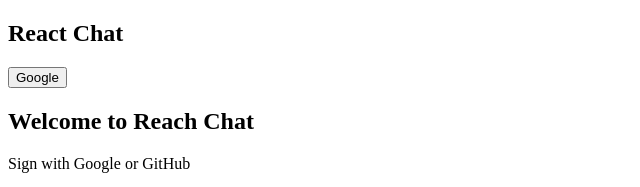
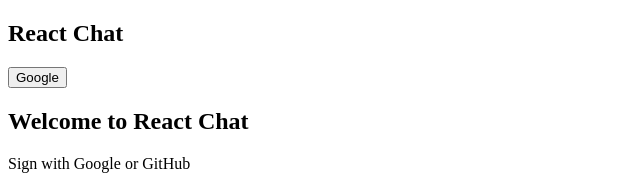
Before and after one commit to crlnvls/react-chat, a React (Vite) app: page / in a window 1280 px wide. Shown: the top 187 px of the page, without its empty margins (0-640 px from the left). Built offline with nearby package versions, Linux system fonts and the light colour scheme; no server answers.

Commit message:
Delete unnecessary import

```diff
--- a/src/components/Welcome/index.jsx
+++ b/src/components/Welcome/index.jsx
@@ -1,7 +1,6 @@
 import React from "react";
 
 import { auth } from "../../firebase";
-import { useAuthState } from "react-firebase-hooks/auth";
 import { GoogleAuthProvider, signInWithRedirect } from "firebase/auth";
 
 const Welcome = () => {
@@ -12,7 +11,7 @@ const Welcome = () => {
 
   return (
     <>
-      <h2>Welcome to Reach Chat</h2>
+      <h2>Welcome to React Chat</h2>
       <p>Sign with Google or GitHub</p>
       <button onClick={googleSignIn}>Google</button>
     </>
```
